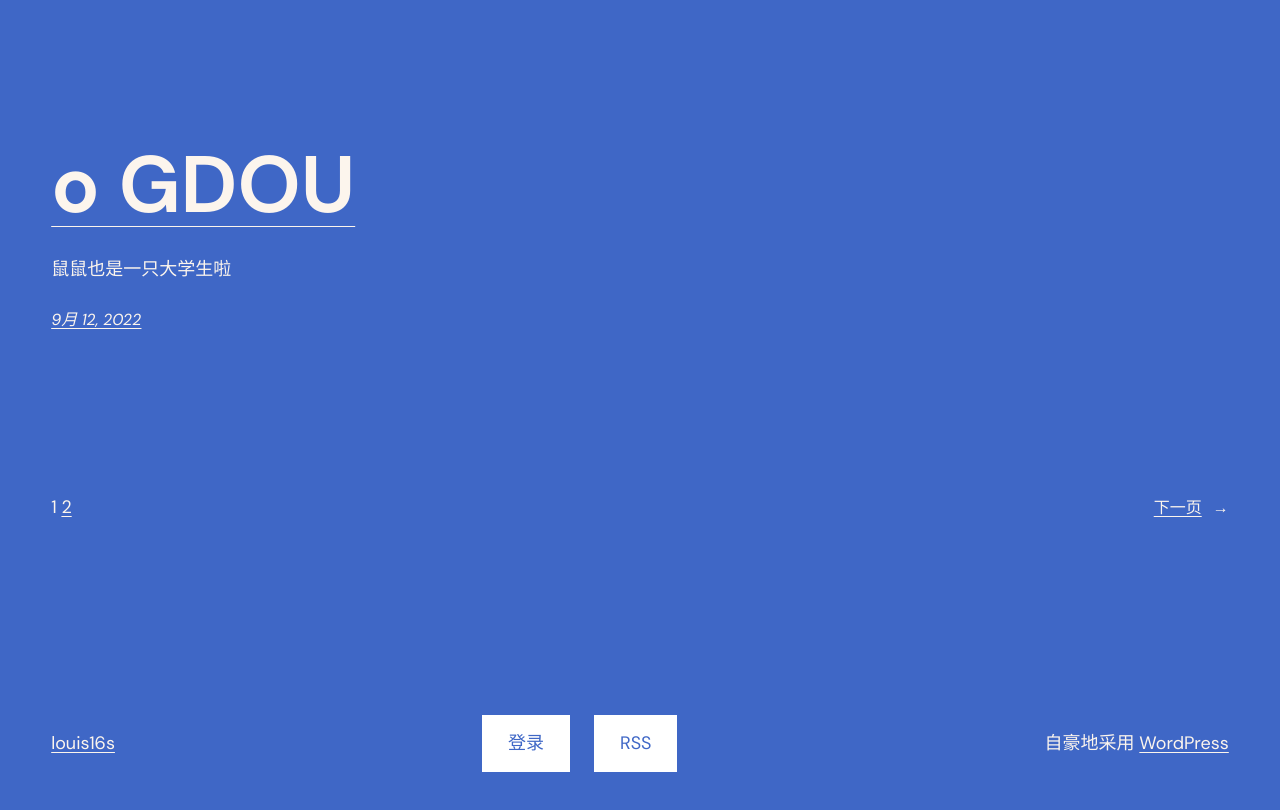
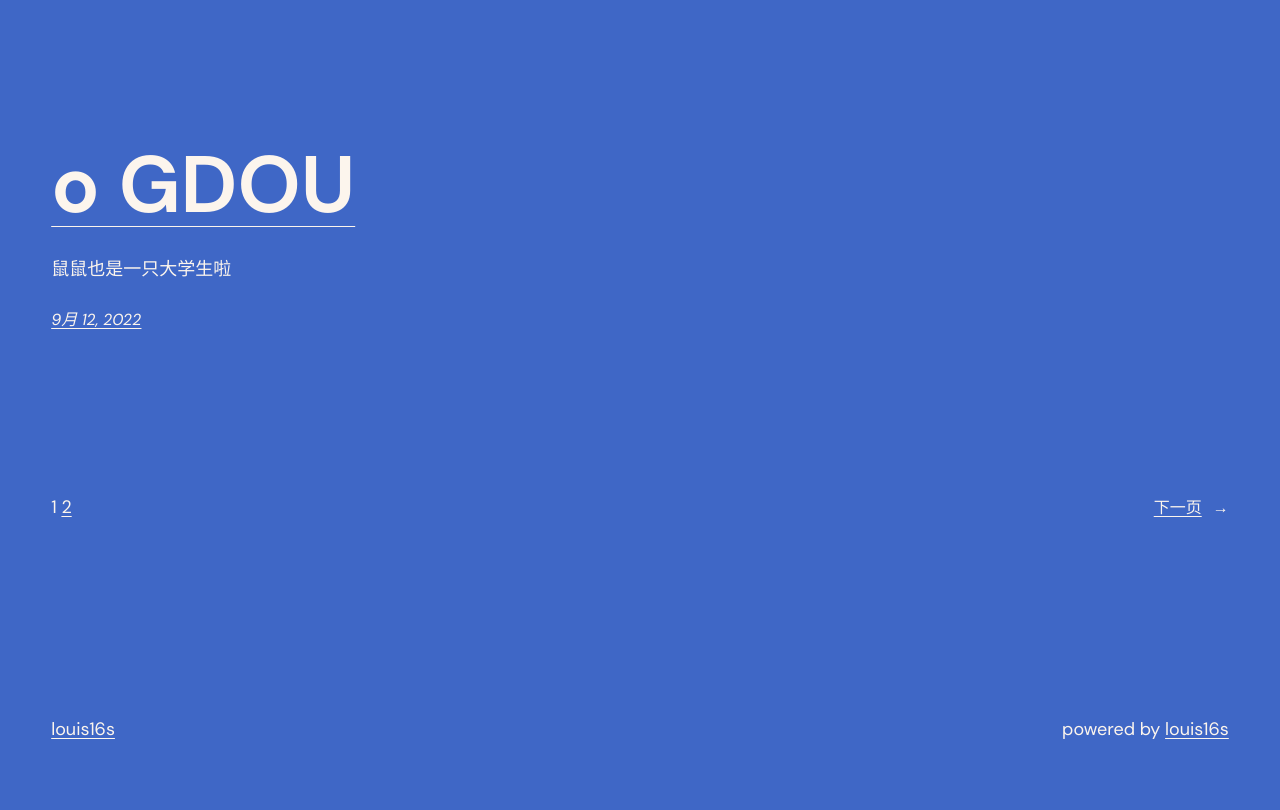
Before and after one commit to louis16s/louis16s.github.io, a plain HTML site: page index.html in a window 1280 px wide. Shown: the part 3807-4617 px from the top of the page. Drawn offline with Linux system fonts and the light colour scheme; files that its build step writes are made by us from their sources.

Commit message:
Update index.html

```diff
--- a/index.html
+++ b/index.html
@@ -396,22 +396,7 @@ img.emoji {
 <div class="wp-block-group alignwide is-content-justification-space-between is-layout-flex wp-container-53" style="padding-top:4rem;padding-bottom:4rem">
 <p class="wp-block-site-title"><a href="/" target="_self" rel="home" aria-current="page">louis16s</a></p>
 
-
-<div class="wp-block-group is-nowrap is-layout-flex wp-container-52">
-<div class="wp-block-buttons is-layout-flex">
-<div class="wp-block-button"><a class="wp-block-button__link wp-element-button" href="/wp-admin" target="_blank" rel="noreferrer noopener">登录</a></div>
-</div>
-
-
-
-<div class="wp-block-buttons is-layout-flex">
-<div class="wp-block-button"><a class="wp-block-button__link wp-element-button">RSS</a></div>
-</div>
-</div>
-
-
-
-<p class="has-text-align-right">自豪地采用 <a href="https://cn.wordpress.org/" rel="nofollow">WordPress</a></p>
+<p class="has-text-align-right">powered by <a href="https://github.com/louis16s" rel="nofollow">louis16s</a></p>
 </div>
 </div>
 </div>
@@ -483,6 +468,5 @@ img.emoji {
 		// Inject the skip link.
 		sibling.parentElement.insertBefore( skipLink, sibling );
 	}() );</script>
-	<script>console.log("\n %c 本站由 WPOPT 插件优化 %c by applek | www.lovestu.com", "color:#fff;background:#3983e2;padding:5px 0;", "color:#eee;background:#444;padding:5px 10px;");</script>
 </body>
 </html>
```
